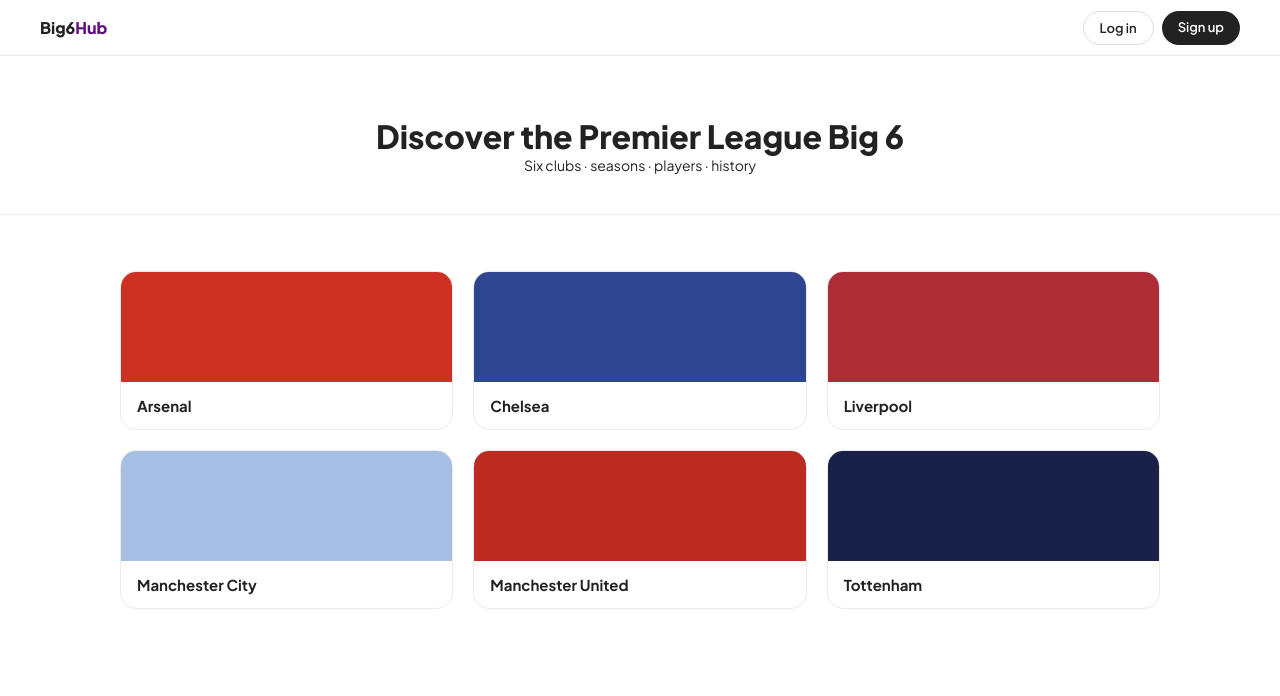
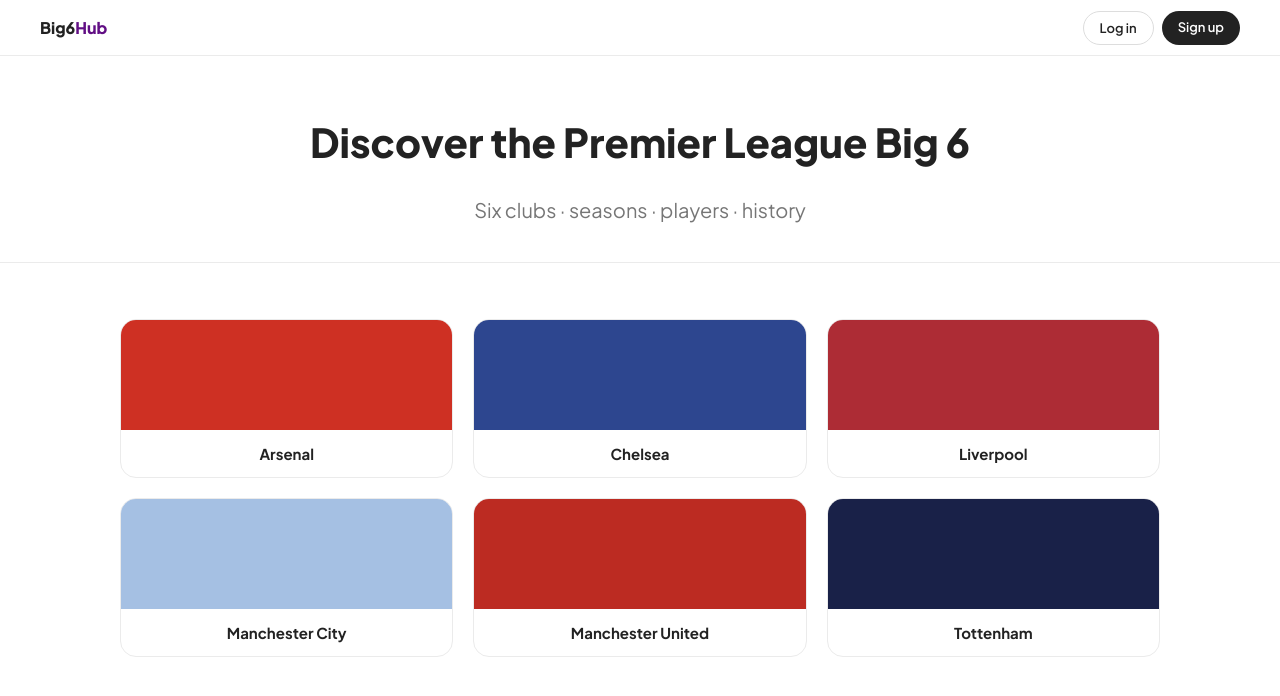
Before and after one commit to Junseop1228/big6hub, a plain HTML site: page public/index.html in a window 1280 px wide. Drawn offline with Linux system fonts and the light colour scheme; a script that the page names is missing.

Commit message:
feat: update index.html : hero typography and center team card name

```diff
--- a/public/css/style.css
+++ b/public/css/style.css
@@ -47,7 +47,8 @@
 
 /* [index.html] hero */
 .hero { text-align: center; padding: 60px 40px 40px; border-bottom: 1px solid #ebebeb; }
-.hero h1 { font-size: 32px; font-weight: 800; }
+.hero h1 { font-size: 40px; font-weight: 800; margin-bottom: 30px;}
+.hero p { font-size: 20px; color: #767676; }
 
 /* [index.html] team cards */
 .teams-grid { display: grid; grid-template-columns: repeat(3, 1fr); gap: 20px; margin-top: 24px; }
@@ -58,7 +59,7 @@
 }
 .team-card:hover { box-shadow: 0 4px 20px rgba(0,0,0,0.1); }
 .team-card-img { height: 110px; background: #f7f7f7; }
-.team-card-body { padding: 14px 16px; }
+.team-card-body { padding: 14px 16px; text-align: center; }
 .team-card-body .name { font-size: 15px; font-weight: 700; }
 
 /* [team.html] header */
@@ -115,6 +116,7 @@
 /* [global] responsive */
 @media (max-width: 768px) {
   .teams-grid { grid-template-columns: repeat(2, 1fr); }
+  .main-grid { grid-template-columns: 1fr; }
   .global-nav, .team-header { padding-left: 16px; padding-right: 16px; }
   .container { padding: 0 16px; }
   .hero { padding: 40px 16px 28px; }
```
